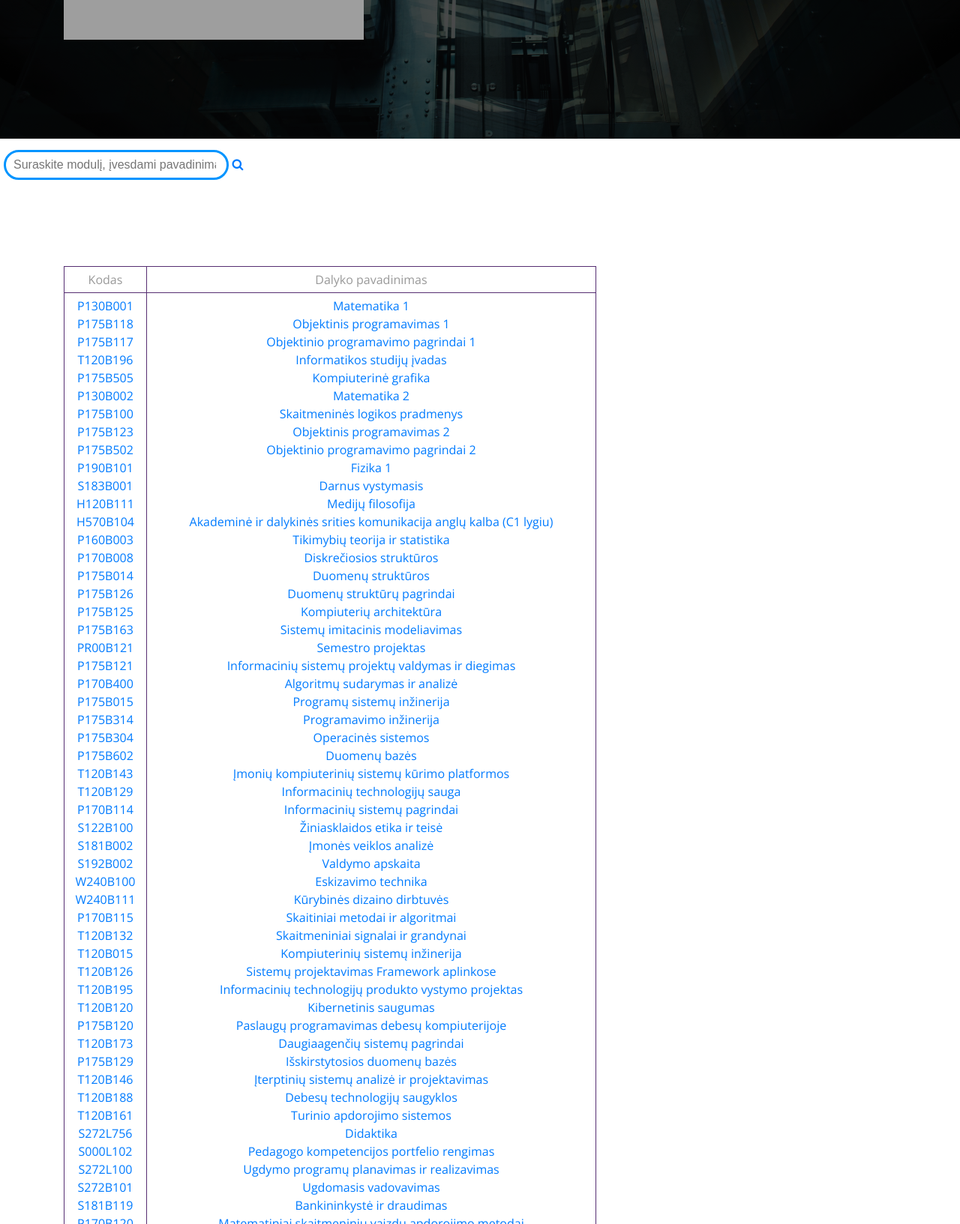
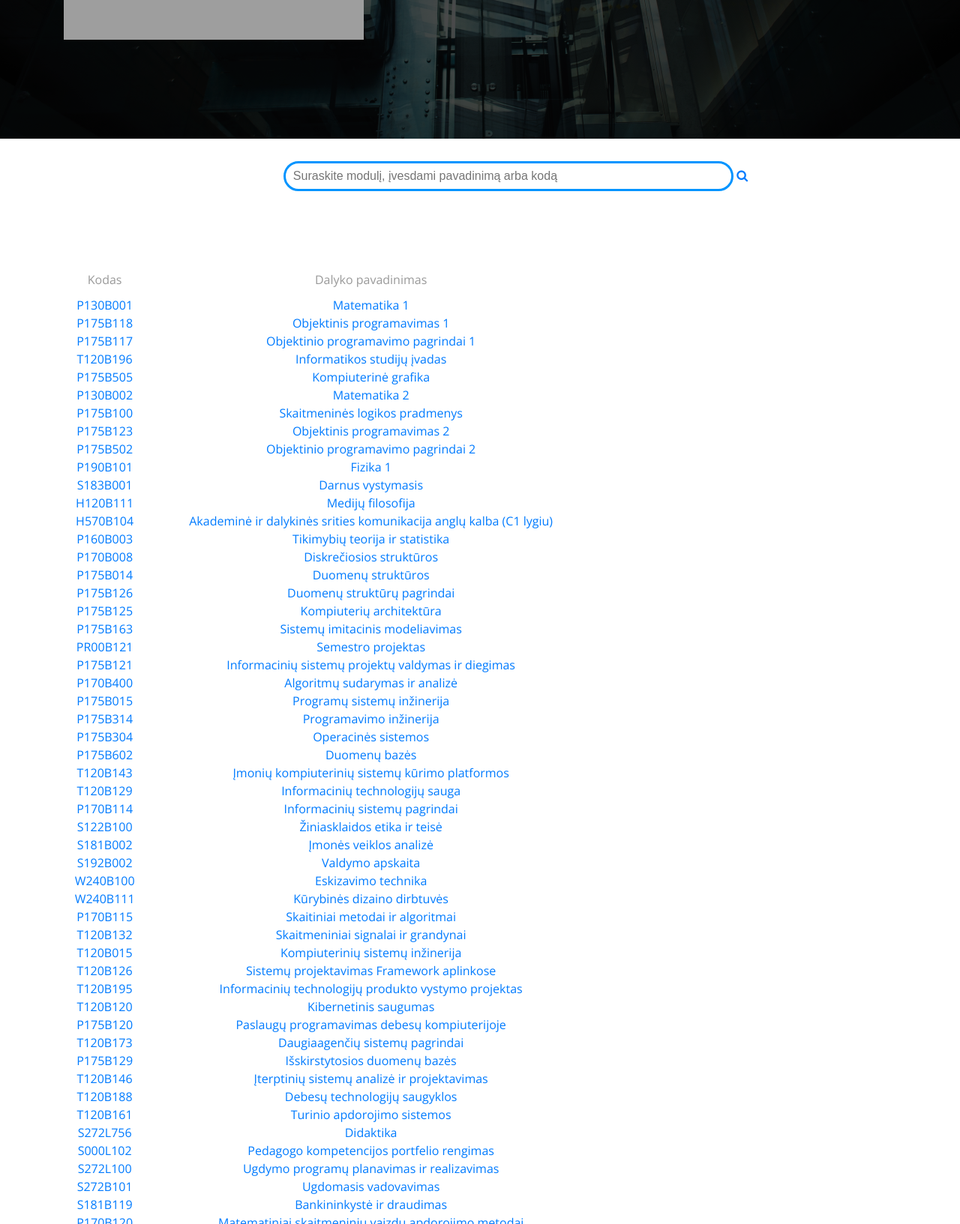
Before and after one commit to ApskritiejiStalai/Apskrituju_stalu_forumas, a PHP site: page /moduliai.html in a window 1280 px wide. Shown: the part 287-1920 px from the top of the page at 75% size. Run offline with PHP 8.4, Linux system fonts and the light colour scheme; grey boxes are pictures that could not be loaded.

Commit message:
Update style.css

```diff
--- a/css/style.css
+++ b/css/style.css
@@ -1,33 +1,34 @@
 .moduleTable {
     width: 100%;
     height: auto;
-    border: 1px solid #562e72;
+    /*border: 1px solid #562e72;*/
 }
 .forumTable {
     width: 100%;
     height: auto;
-    border: 1px solid #562e72;
+    /*border: 1px solid #562e72;*/
     vertical-align:auto;
-    border-left:1px;
+    /*border-left:1px;
     border-right:1px;
     border-top:1px;
-    border-bottom:1px;
+    border-bottom:1px;*/
 }
 
     .forumTable th {
         padding: 5px;
-        border: 1px solid #562e72;
+        /*border: 1px solid #562e72;*/
         padding-bottom:500px;
     }
 
     .forumTable tr {
-        border: 1px solid #562e72;
+        /*border: 1px solid #562e72;*/
         padding-bottom: 500px;
     }
 
     .forumTable td {
         padding: 5px;
-        border: 1px solid #562e72;
+        /*border: 1px solid #562e72;*/
+        /*text-align:center;*/
     }
 .pullLeft {
     float: left;
@@ -36,18 +37,74 @@
 .search {
     font-family: sans-serif;
     width:100%;
-    padding-top:15px;
-    padding-bottom: 15px;
-    padding-left: 5px;
+    padding-top:30px;
+    padding-bottom: 1px;
+    padding-left: 100px;
     padding-right: 5px;
 }
 input{
     border:3px solid #0094ff;
     height:40px;
-    width:300px;
+    width:600px;
     border-radius:50px;
     padding:0px 10px;
 }
-.search-container{
+.box {
+    width: 100%;
+    text-align: center;
+}
 
+
+
+.discussion {
+    padding: 20px 0 140px;
+    background-image: url("../assets/img/backgr.jpg");
+    background-size: cover;
+    background-position: center;
+    color: #ffffff;
+    position: relative;
 }
+
+    .discussion:before {
+        content: "";
+        background: rgba(0, 0, 0, 0.7);
+        position: absolute;
+        left: 0;
+        top: 0;
+        right: 0;
+        bottom: 0;
+        z-index: 0;
+    }
+
+
+input[type=text], select, textarea {
+    width: 50%;
+    padding: 12px;
+    border: 1px solid #ccc;
+    border-radius: 4px;
+    box-sizing: border-box;
+    margin-top: 6px;
+    margin-bottom: 16px;
+    resize: vertical;
+}
+
+input[type=submit] {
+    background-color: #205ab6;
+    color: white;
+    padding: 12px 20px;
+    border: none;
+    border-radius: 4px;
+    cursor: pointer;
+}
+
+    input[type=submit]:hover {
+        background-color: #45a049;
+    }
+
+.container1 {
+    width:60%;
+    border-radius: 5px;
+    background-color: #f2f2f2;
+    padding: 20px;
+    padding-left: 50px;
+}
```
